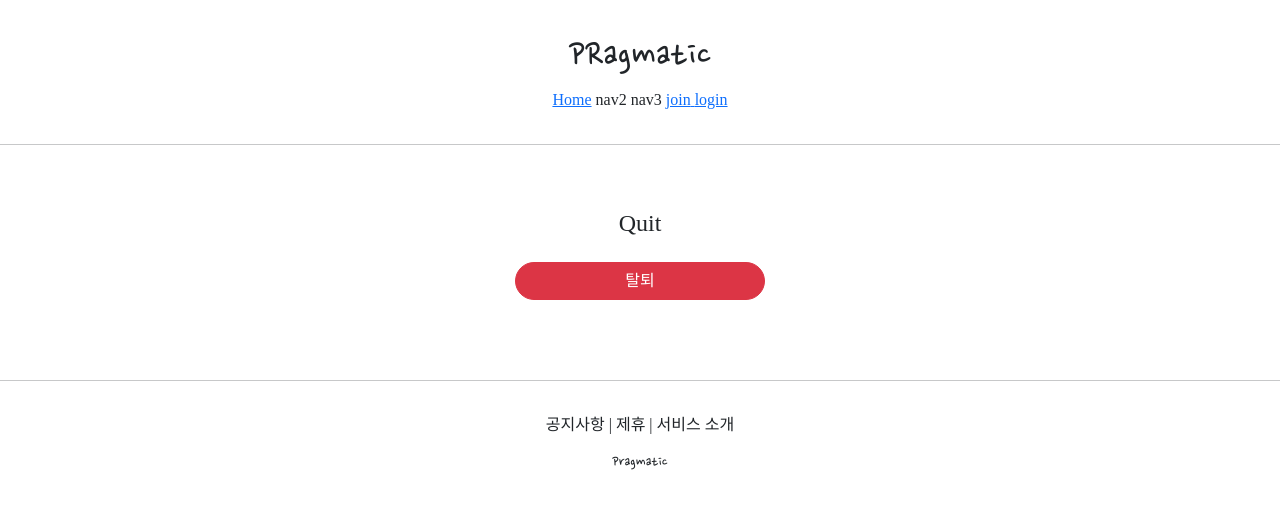
After one commit to holawan/Pinterest, a Django app: template accountapp/templates/accountapp/delete.html in a window 1280 px wide. The commit adds this page. Shown: the top 509 px of the page. Run offline with Django 3.2, Linux system fonts and the light colour scheme; the template is opened without the code that fills it, so the values that code supplies are empty; some libraries are stand-ins or nearby versions; some web fonts are replaced.

Commit message:
deleteview와 페이지 만들기, navigationbar에 회원가입 탭 추가하기

```diff
--- /dev/null
+++ b/accountapp/templates/accountapp/delete.html
@@ -0,0 +1,16 @@
+{% extends 'base.html' %}
+{% block content %}
+
+  <div style = "text-align: center; max-width: 500px; margin: 4rem auto;">
+    {% comment %} accountapp_crate로 연결해라  {% endcomment %}
+    <div class="mb-4">
+      <h4>Quit</h4>
+    </div>
+    <form action="{% url 'accountapp:delete' pk=user.pk %}" method = "post">
+      {% csrf_token %}
+      {% comment %} 장고에서 제공하는 기본 폼 사용  {% endcomment %}
+      <input type="submit" value = "탈퇴" class = "btn btn-danger rounded-pill col-6 mb-3">
+    </form>
+  </div>
+
+{% endblock content %}
--- a/accountapp/templates/accountapp/detail.html
+++ b/accountapp/templates/accountapp/detail.html
@@ -23,6 +23,9 @@
           Change Info
         </p>
       </a>
+      <a href="{% url 'accountapp:delete' pk=user.pk %}">
+        <p>Quit</p>
+      </a>
       {% endif %}
     </div>
   </div>
--- a/accountapp/urls.py
+++ b/accountapp/urls.py
@@ -13,5 +13,6 @@ urlpatterns = [
 
     path('create/',views.AccountCreateView.as_view(),name='create'),
     path('detail/<int:pk>',views.AccountDetailView.as_view(),name='detail'),
-    path('update/<int:pk>',views.AccountUpdateView.as_view(),name='update')
+    path('update/<int:pk>',views.AccountUpdateView.as_view(),name='update'),
+    path('delete/<int:pk>',views.AccountDeleteView.as_view(),name='delete'),
 ]
--- a/templates/header.html
+++ b/templates/header.html
@@ -12,6 +12,9 @@
     {% if not user.is_authenticated %}
     {% comment %} next 인자를 사용해서 우리가 만든 페이지 어디선가 next라는 인자를 넘겨줘서
     원래 있던 자리로 돌아올 수 있다. {% endcomment %}
+    <a href="{% url 'accountapp:create' %}">
+      <span>join</span>
+    </a>
     <a href="{% url 'accountapp:login' %}?next={{request.path}}">
       <span>login</span>
     </a>
```
Also changed, not shown: accountapp/views.py (+6 -1 lines).
